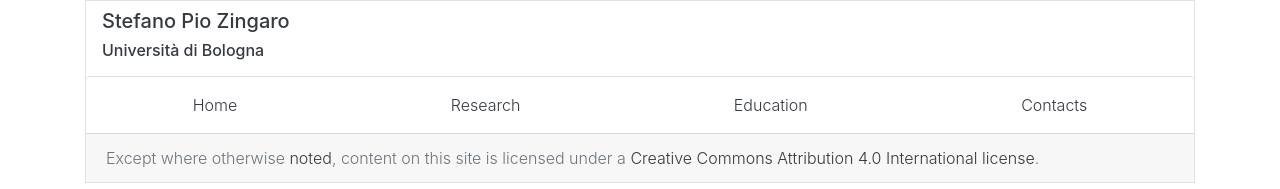
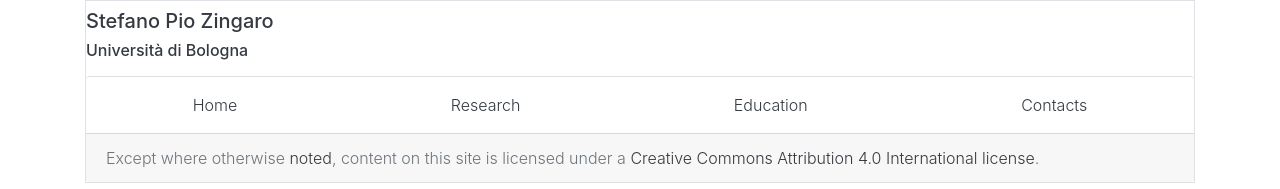
Before and after one commit to saltgz/saltgz.github.io, a Jekyll site: the page built from index.md, in a window 1280 px wide. Shown: the top 189 px of the page. Built offline with Jekyll 4.4.1, drawn with Linux system fonts in a browser that asks for light colours; nearby versions of some CDN libraries.

Commit message:
fix style in header position bug

```diff
--- a/_includes/navbar.html
+++ b/_includes/navbar.html
@@ -1,30 +1,11 @@
-<nav class="navbar navbar-light bg-white">
-  <div>
+<div class="py-2 text-{{ site.data.style.header.align }}">
   {%- if site.data.style.header.text -%}{{ site.data.style.header.text }}{%-
-    else -%}{%- if site.title -%}<a href="{{ site.url }}"
-      ><h1>{{ site.title }}</h1></a
-    >{%- endif -%} {%- if site.description -%}
+  else -%}{%- if site.title -%}<a href="{{ site.url }}">
+    <h1>{{ site.title }}</h1>
+  </a>{%- endif -%} {%- if site.description -%}
   <h6>{{ site.description }}</h6>
   {%- endif -%}{%- endif -%}
 </div>
-  <!--<button
-    class="btn btn-link"
-    type="button"
-    data-toggle="collapse"
-    data-target="#navbarToggleExternalContent"
-    aria-controls="navbarToggleExternalContent"
-    aria-expanded="false"
-    aria-label="Toggle navigation"
-  >
-    <span class="text-dark" style="font-size: 2rem;">
-      <i class="fas fa-bars"></i>
-    </span>
-  </button>!-->
-</nav>
-<!--<div
-  class="collapse position-relative"
-  id="navbarToggleExternalContent"
->!-->
 <div class="card border-left-0 border-right-0 border-bottom-0 border-top-1">
   <ul class="navbar-nav my-2 d-flex flex-row justify-content-around">
     {%- for item in site.data.nav.items -%}
@@ -37,4 +18,3 @@
   </ul>
 </div>
 <div class="card-footer">{%- include copyright.html -%}</div>
-<!--</div>!-->
```
Lines whose indentation alone changed are shown as unchanged.
